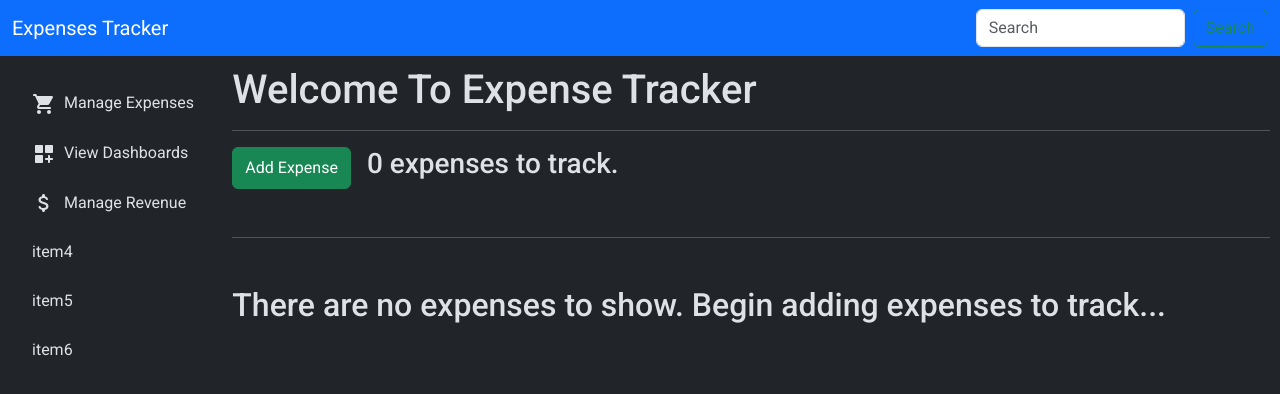
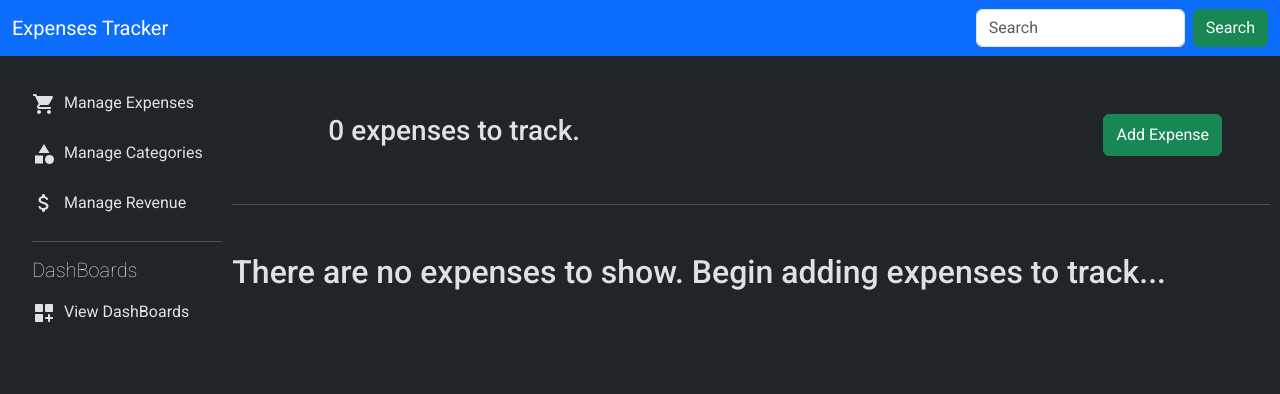
Before and after one commit to Shelton-beep/expense-tracker, a React (Vite) app: page / in a window 1280 px wide. Shown: the top 394 px of the page. Built offline with nearby package versions, Linux system fonts and the light colour scheme.

Commit message:
Fixed css styles, removed success modal

```diff
--- a/src/components/Navs/SideBar.css
+++ b/src/components/Navs/SideBar.css
@@ -1,9 +1,6 @@
 .sideBar{
     flex: 1.5;
     height: calc(100vh - 50px);
-    overflow-y: scroll;
-    position: sticky;
-    top: 50px;
 }
 
 ::-webkit-scrollbar{
--- a/src/components/Navs/SideBar.tsx
+++ b/src/components/Navs/SideBar.tsx
@@ -2,10 +2,11 @@ import "./SideBar.css";
 import ShoppingCartRoundedIcon from "@mui/icons-material/ShoppingCartRounded";
 import DashboardCustomizeRoundedIcon from "@mui/icons-material/DashboardCustomizeRounded";
 import AttachMoneyRoundedIcon from "@mui/icons-material/AttachMoneyRounded";
+import CategoryIcon from "@mui/icons-material/Category";
 
 export const SideBar = () => {
   return (
-    <div className="sideBar">
+    <div className="position-sticky top-50 overflow-y-scroll sideBar">
       <div className="sideBarWrapper">
         <ul className="sideBarList">
           <li className="sideBarListItem">
@@ -16,9 +17,9 @@ export const SideBar = () => {
           </li>
           <li className="sideBarListItem">
             <span className="sideBarIcon">
-              <DashboardCustomizeRoundedIcon />
+              <CategoryIcon />
             </span>
-            View Dashboards
+            Manage Categories
           </li>
           <li className="sideBarListItem">
             <span className="sideBarIcon">
@@ -26,9 +27,14 @@ export const SideBar = () => {
             </span>
             Manage Revenue
           </li>
-          <li className="sideBarListItem">item4</li>
-          <li className="sideBarListItem">item5</li>
-          <li className="sideBarListItem">item6</li>
+          <hr />
+          <h3 className="fw-lighter fs-5">DashBoards</h3>
+          <li className="sideBarListItem">
+            <span className="sideBarIcon">
+              <DashboardCustomizeRoundedIcon />
+            </span>
+            View DashBoards
+          </li>
         </ul>
       </div>
     </div>
--- a/src/components/Navs/TopBar.tsx
+++ b/src/components/Navs/TopBar.tsx
@@ -12,11 +12,7 @@ export const TopBar = () => {
               placeholder="Search"
               aria-label="Search"
             />
-            <button
-              className="btn btn-outline-success"
-              data-bs-theme="light"
-              type="submit"
-            >
+            <button className="btn btn-success" type="submit">
               Search
             </button>
           </form>
--- a/src/components/expense/ExpenseForm.tsx
+++ b/src/components/expense/ExpenseForm.tsx
@@ -21,9 +21,10 @@ type ExpenseFormData = z.infer<typeof schema>;
 
 interface Props {
   onSubmit: (data: ExpenseFormData) => void;
+  onClick: () => void;
 }
 
-export const ExpenseForm = ({ onSubmit }: Props) => {
+export const ExpenseForm = ({ onSubmit, onClick }: Props) => {
   const {
     register,
     reset,
@@ -84,7 +85,9 @@ export const ExpenseForm = ({ onSubmit }: Props) => {
           <p className="text-danger">{errors.category.message}</p>
         )}
       </div>
-      <button className="btn btn-primary">Submit</button>
+      <button className="btn btn-primary" onClick={onClick}>
+        Submit
+      </button>
     </form>
   );
 };
--- a/src/components/expense/Modal.tsx
+++ b/src/components/expense/Modal.tsx
@@ -23,7 +23,10 @@ function ModalDialog({ handleSubmit }: Props) {
           <Modal.Title>Add Expenses Form</Modal.Title>
         </Modal.Header>
         <Modal.Body>
-          <ExpenseForm onSubmit={handleSubmit} />
+          <ExpenseForm
+            onClick={() => setShowModal(!showModal)}
+            onSubmit={handleSubmit}
+          />
         </Modal.Body>
         <Modal.Footer>
           <Button variant="danger" onClick={() => setShowModal(!showModal)}>
--- a/src/components/expense/SuccessModal.css
+++ /dev/null
@@ -1,27 +0,0 @@
-.heading{
-    align-items: center;
-    text-align: center;
-    justify-content: center;
-    margin: auto;
-}
-
-.check{
-    align-items: center;
-    justify-content: center;
-    background-color: #fff;
-    border-radius: 50%;
-    color: green;
-    border: 3px solid limegreen;
-    margin: 20px 35%;
-    font-size: 150px !important;
-}
-
-.text{
-    font-weight: bold;
-    margin-top: 10px;
-}
-
-.footer{
-    margin: auto;
-    text-align: center;
-}
--- a/src/components/expense/SuccessModal.tsx
+++ /dev/null
@@ -1,26 +0,0 @@
-import { useState } from "react";
-import "./SuccessModal.css";
-import { Modal } from "react-bootstrap";
-import { CheckCircle } from "@mui/icons-material";
-
-export const SuccessModal = () => {
-  const [showModal, setShowModal] = useState(false);
-  return (
-    <>
-      {showModal && (
-        <Modal show={showModal}>
-          <Modal.Header closeButton onClick={() => setShowModal(!showModal)}>
-            <Modal.Title className="heading">Add Expenses Form</Modal.Title>
-          </Modal.Header>
-          <Modal.Body className="modalBody">
-            <CheckCircle className="check" />
-            <h1 className="text">Successfully submitted form</h1>
-          </Modal.Body>
-          <Modal.Footer>
-            <small className="footer">Shelton Simbi Inc.</small>
-          </Modal.Footer>
-        </Modal>
-      )}
-    </>
-  );
-};
--- a/src/pages/homePage/HomePage.tsx
+++ b/src/pages/homePage/HomePage.tsx
@@ -3,14 +3,12 @@ import "./HomePage.css";
 import { Expense, ExpenseList } from "../../components/expense/ExpenseList";
 import { ExpenseFilter } from "../../components/expense/ExpenseFilter";
 import ModalDialog from "../../components/expense/Modal";
-import { SuccessModal } from "../../components/expense/SuccessModal";
 import { TopBar } from "../../components/Navs/TopBar";
 import { SideBar } from "../../components/Navs/SideBar";
 
 export const HomePage = () => {
   const [selectedCategory, setSelectedCategory] = useState("");
   const [expenses, setExpenses] = useState<Expense[]>([]);
-  const [successModal, setSuccessModal] = useState(false);
 
   const visibleExpenses = selectedCategory
     ? expenses.filter((e: Expense) => e.category === selectedCategory)
@@ -24,24 +22,18 @@ export const HomePage = () => {
       <div className="homeContainer">
         <SideBar />
         <div className="centerContent">
-          <div className="mb-3">
-            <h1>Welcome To Expense Tracker</h1>
-            <hr />
-          </div>
-          <div className="mb-5 d-flex gap-3">
+          <div className="m-5 d-flex justify-content-between">
+            <h3 className="px-5">
+              {visibleExpenses.length} {selectedCategory} {noun} to track.
+            </h3>
             <ModalDialog
               handleSubmit={(expense: Expense) => {
                 setExpenses([
                   ...expenses,
                   { ...expense, id: expenses.length + 1 },
                 ]);
-                setSuccessModal(true);
               }}
             />
-
-            <h3>
-              {visibleExpenses.length} {selectedCategory} {noun} to track.
-            </h3>
           </div>
           <div className="mb-5">
             <hr />
@@ -57,7 +49,6 @@ export const HomePage = () => {
             expenses={visibleExpenses}
             onDelete={(id) => setExpenses(expenses.filter((e) => e.id !== id))}
           />
-          {successModal && <SuccessModal />}
         </div>
       </div>
     </>
```
